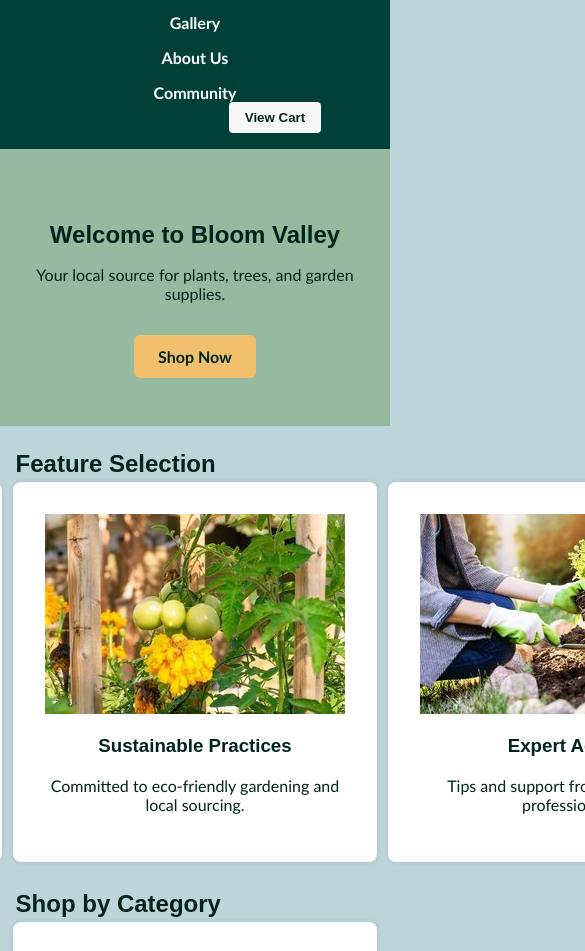
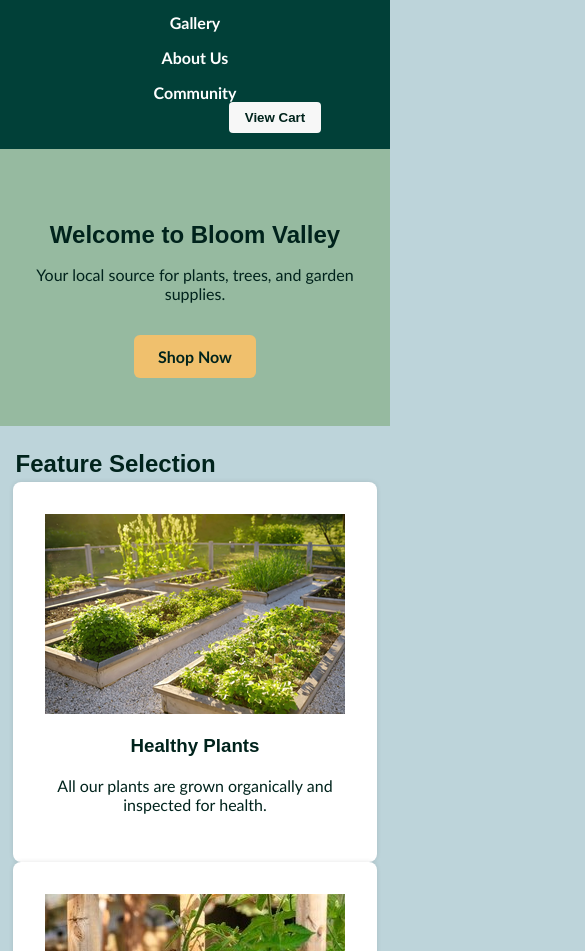
Before and after one commit to clover1983/stackblitz-sophia-bloom-valley-nursery, a website: page index.html in a window 390 px wide. Shown: the part 118-1069 px from the top of the page, 585 px wide, since content can reach past the window. Drawn offline with Linux system fonts and the light colour scheme.

Commit message:
fix the mobile version css issue

```diff
--- a/css/footer.css
+++ b/css/footer.css
@@ -39,7 +39,7 @@ color: #F0C064;
 }
 
 @media (max-width: 768px) {
-.header-container, .footer-container, .product-gallery, .features, .category-list, .product-grid, .story-content, .value-cards, .team-members, .review-grid, .event-grid, .partner-logos {
+.header-container, .footer-container, .product-gallery, .features, .features-selection, .categories, .category-list, .featured-products, .featured-products-grid, .filters, .product-gallery, .product-gallery-section, .product-modal, .modal-content, .modal-body, .modal-image, .our-story, .story-content, .our-values, .value-cards, .info-grid, .info-left, .info-right, .business-hours, .find-us, .map-placeholder, .contact-form, .our-team, .team-members, .community-nav, .reviews-header, .reviews-header-text, .reviews-header-controls,  .review-grid, .pagination, .share-experience, .community-events, .event-grid, .partners, .partner-logos {
     flex-direction: column;
     align-items: center;
 }
```
